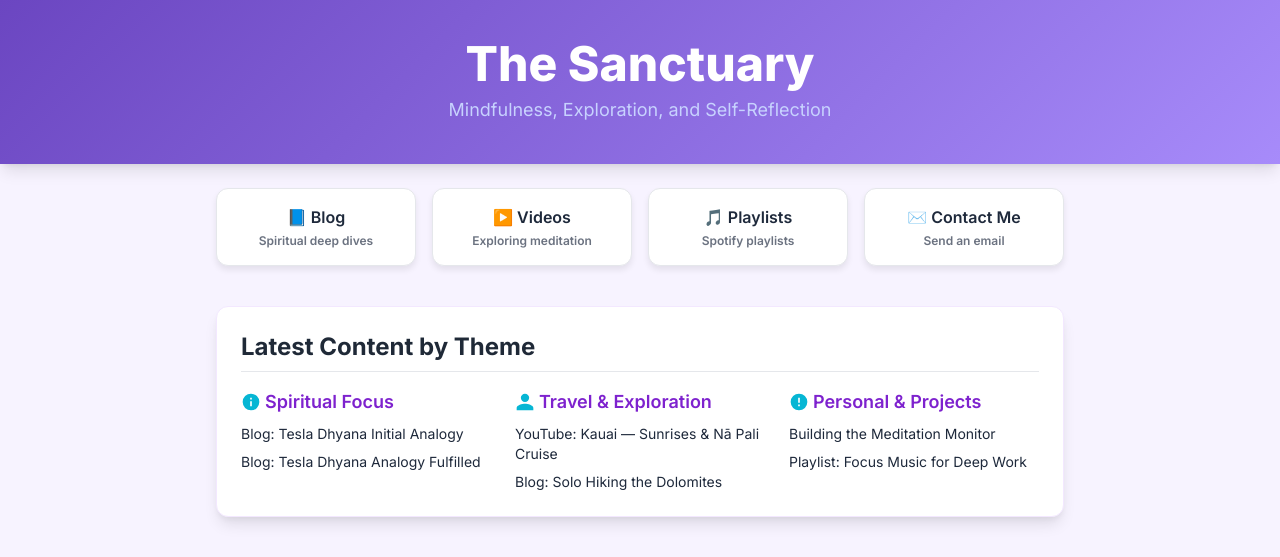
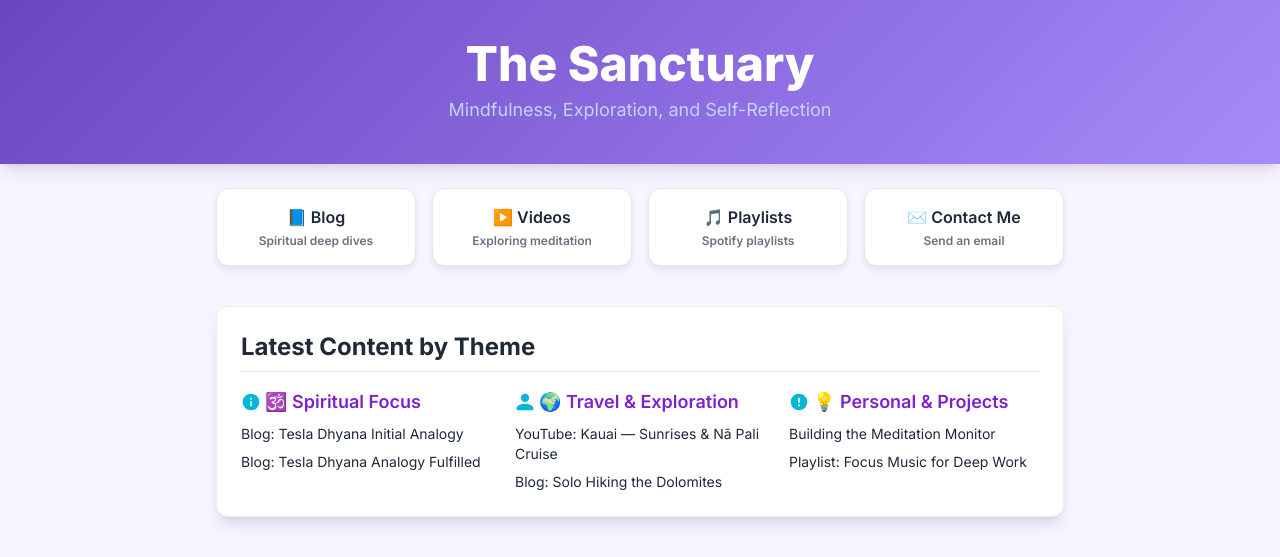
Before and after one commit to godzillaborland-arch/QuantumView, a plain HTML site: page index.html in a window 1280 px wide. Shown: the top 557 px of the page. Drawn offline with nearby package versions, Linux system fonts and the light colour scheme.

Commit message:
Update index.html

```diff
--- a/index.html
+++ b/index.html
@@ -64,7 +64,7 @@
             <svg class="w-5 h-5 mr-1 text-cyan-500" fill="currentColor" viewBox="0 0 24 24">
               <path d="M12 2a10 10 0 100 20 10 10 0 000-20zM13 17h-2v-6h2v6zm0-8h-2V7h2v2z"/>
             </svg>
-            Spiritual Focus
+            🕉️ Spiritual Focus
           </h3>
           <ul class="space-y-2">
             <li><a class="hover:text-cyan-600" href="https://quantumviewpoint.blogspot.com/2025/08/guru-purnima-offering.html">Blog: Tesla Dhyana Initial Analogy</a></li>
@@ -77,7 +77,7 @@
             <svg class="w-5 h-5 mr-1 text-cyan-500" fill="currentColor" viewBox="0 0 24 24">
               <path d="M12 12a5 5 0 100-10 5 5 0 000 10zm0 2c-3.33 0-10 1.67-10 5v3h20v-3c0-3.33-6.67-5-10-5z"/>
             </svg>
-            Travel & Exploration
+            🌍 Travel & Exploration
           </h3>
           <ul class="space-y-2">
             <li><a class="hover:text-cyan-600" href="https://youtu.be/KBFemHH5feU?si=fd6eX6OLWAbAA9oX">YouTube: Kauai — Sunrises & Nā Pali Cruise</a></li>
@@ -90,7 +90,7 @@
             <svg class="w-5 h-5 mr-1 text-cyan-500" fill="currentColor" viewBox="0 0 24 24">
               <path d="M12 2a10 10 0 100 20 10 10 0 000-20zm1 15h-2v-2h2v2zm0-4h-2V7h2v6z"/>
             </svg>
-            Personal & Projects
+            💡 Personal & Projects
           </h3>
           <ul class="space-y-2">
             <li><a class="hover:text-cyan-600" href="https://medium.com/@sundar2rajan/building-the-meditation-states-monitor-from-inner-yardstick-to-interactive-app-adca28e41481">Building the Meditation Monitor</a></li>
```
